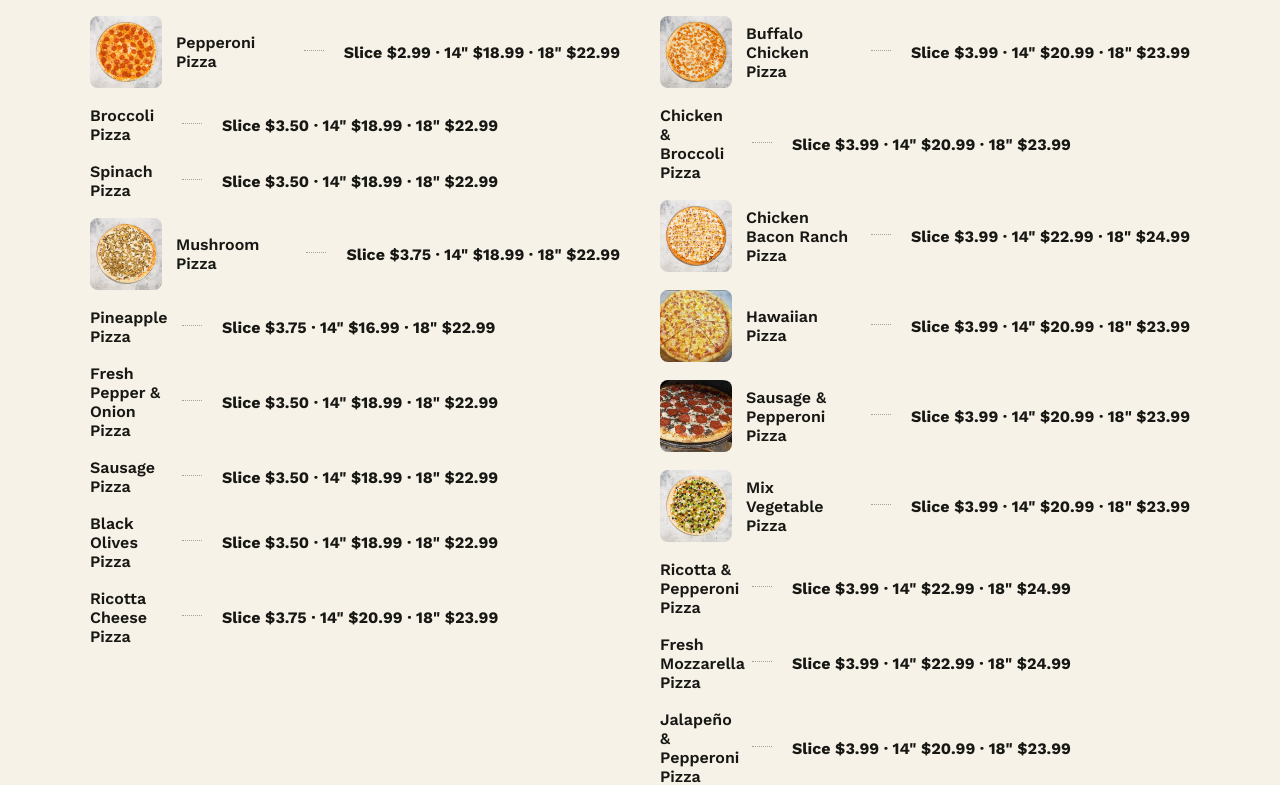
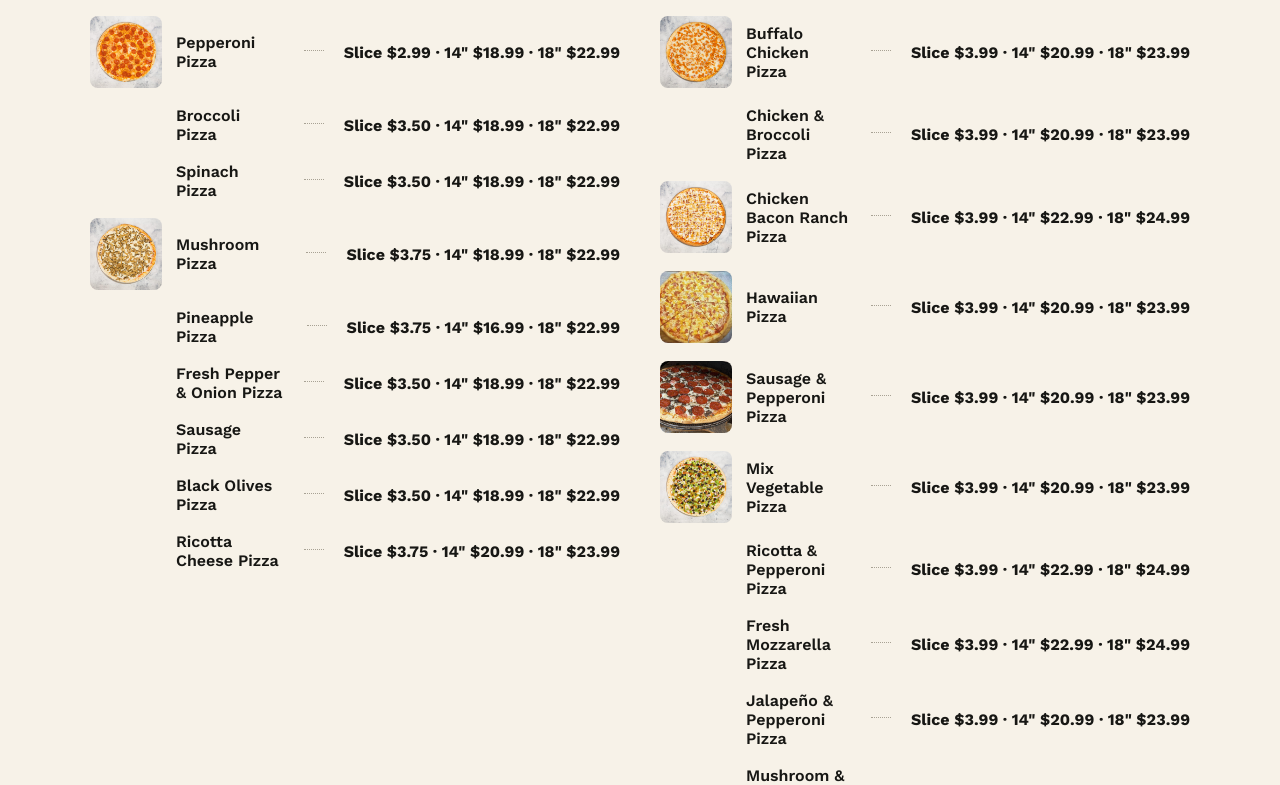
Before and after one commit to justinsoperation-del/famous-pizza-manhattan, a Next.js app: page / in a window 1280 px wide. Shown: the part 2807-3592 px from the top of the page. Built offline with nearby package versions, Linux system fonts and the light colour scheme; no server answers.

Commit message:
Fix menu photo alignment

```diff
--- a/app/globals.css
+++ b/app/globals.css
@@ -374,3 +374,24 @@ footer { background: var(--ink); color: white; }
     grid-column: 2;
   }
 }
+.menu-row-with-photo .menu-row-name {
+  grid-column: 2;
+}
+
+.menu-row-with-photo .menu-row-dots {
+  grid-column: 3;
+}
+
+.menu-row-with-photo .menu-row-price {
+  grid-column: 4;
+}
+
+@media (max-width: 700px) {
+  .menu-row-with-photo .menu-row-name {
+    grid-column: 2;
+  }
+
+  .menu-row-with-photo .menu-row-price {
+    grid-column: 2;
+  }
+}
```
